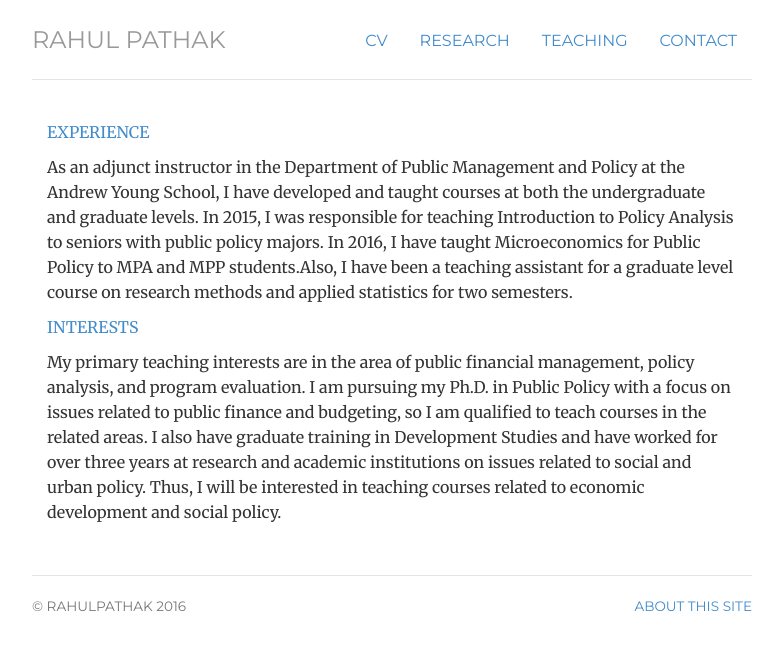
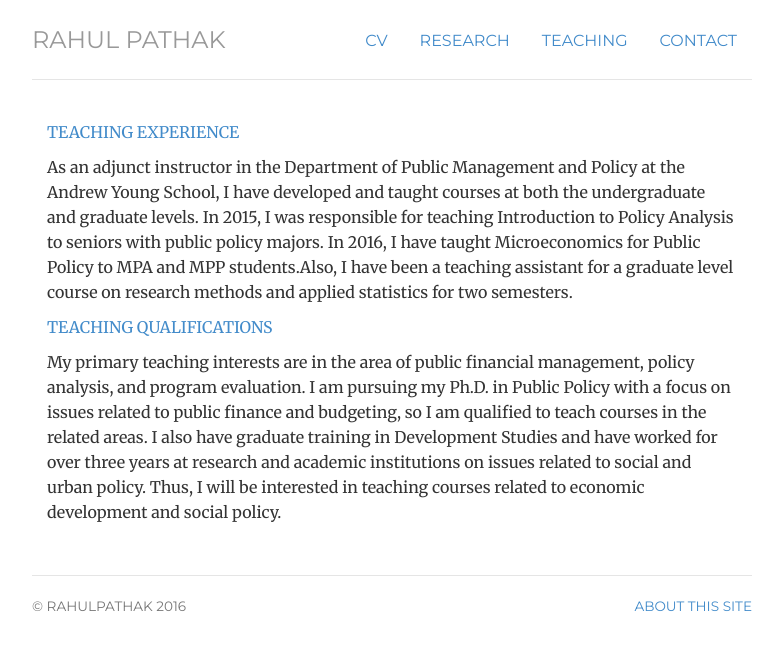
Before and after one commit to pathak-rahul/pathak-rahul.github.io, a Jekyll site: the page built from teaching/index.html, in a window 1280 px wide. Shown: the top 650 px of the page, without its empty margins (248-1030 px from the left). Built offline with Jekyll 4.4.1, drawn with Linux system fonts in a browser that asks for light colours.

Commit message:
Update index.html

```diff
--- a/teaching/index.html
+++ b/teaching/index.html
@@ -6,12 +6,12 @@
 <div class="row marketing">
 		<div class="col-sm-12">
 
-<p class="text-primary">EXPERIENCE</p>
+<p class="text-primary">TEACHING EXPERIENCE</p>
 	</div>
 	<div itemscope itemtype="http://data-vocabulary.org/Person" class="col-sm-12">
 <p class-"lead"> As an adjunct instructor in the Department of Public Management and Policy at the Andrew Young School, I have developed and taught courses at both the undergraduate and graduate levels. In 2015, I was responsible for teaching Introduction to Policy Analysis to seniors with public policy majors. In 2016, I have taught Microeconomics for Public Policy to MPA and MPP students.Also, I have been a teaching assistant for a graduate level course on research methods and applied statistics for two semesters.
 
-<p class="text-primary">INTERESTS</p>
+<p class="text-primary">TEACHING QUALIFICATIONS</p>
 	</div>
 	<div itemscope itemtype="http://data-vocabulary.org/Person" class="col-sm-12">
 <p class-"lead"> My primary teaching interests are in the area of public financial management, policy analysis, and program evaluation. I am pursuing my Ph.D. in Public Policy with a focus on issues related to public finance and budgeting, so I am qualified to teach courses in the related areas. I also have graduate training in Development Studies and have worked for over three years at research and academic institutions on issues related to social and urban policy. Thus, I will be interested in teaching courses related to economic development and social policy.
```
